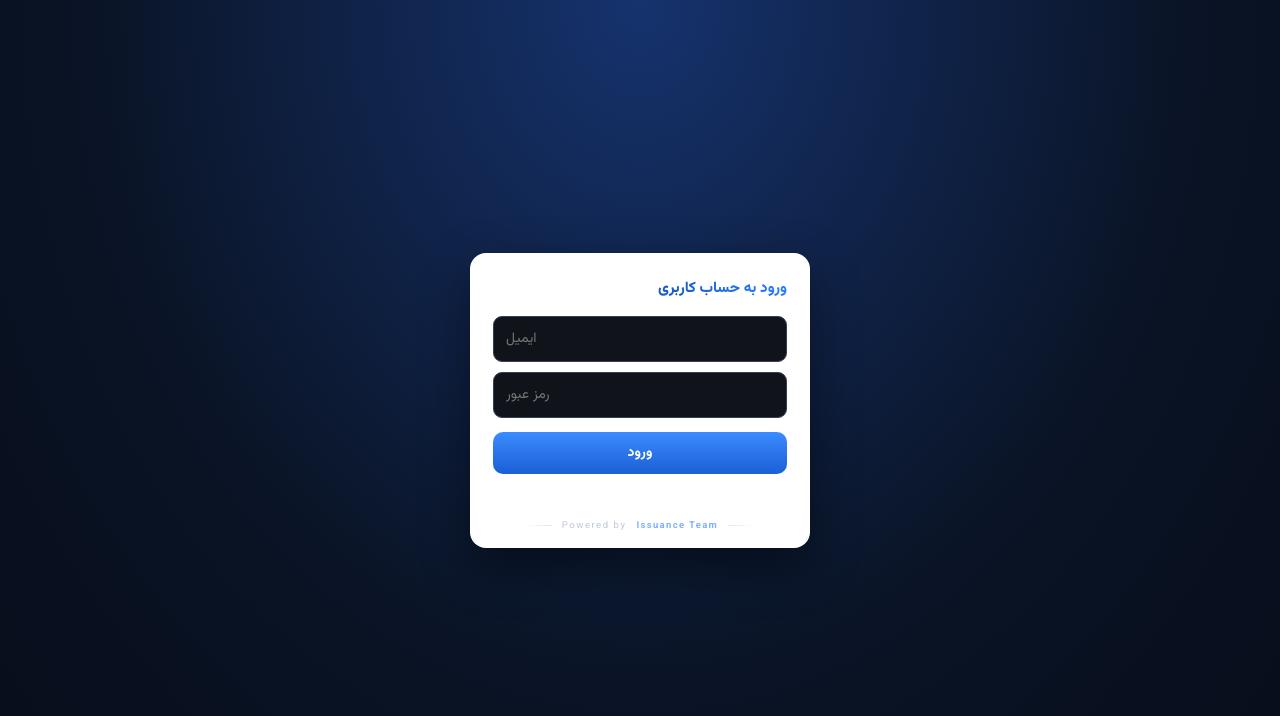
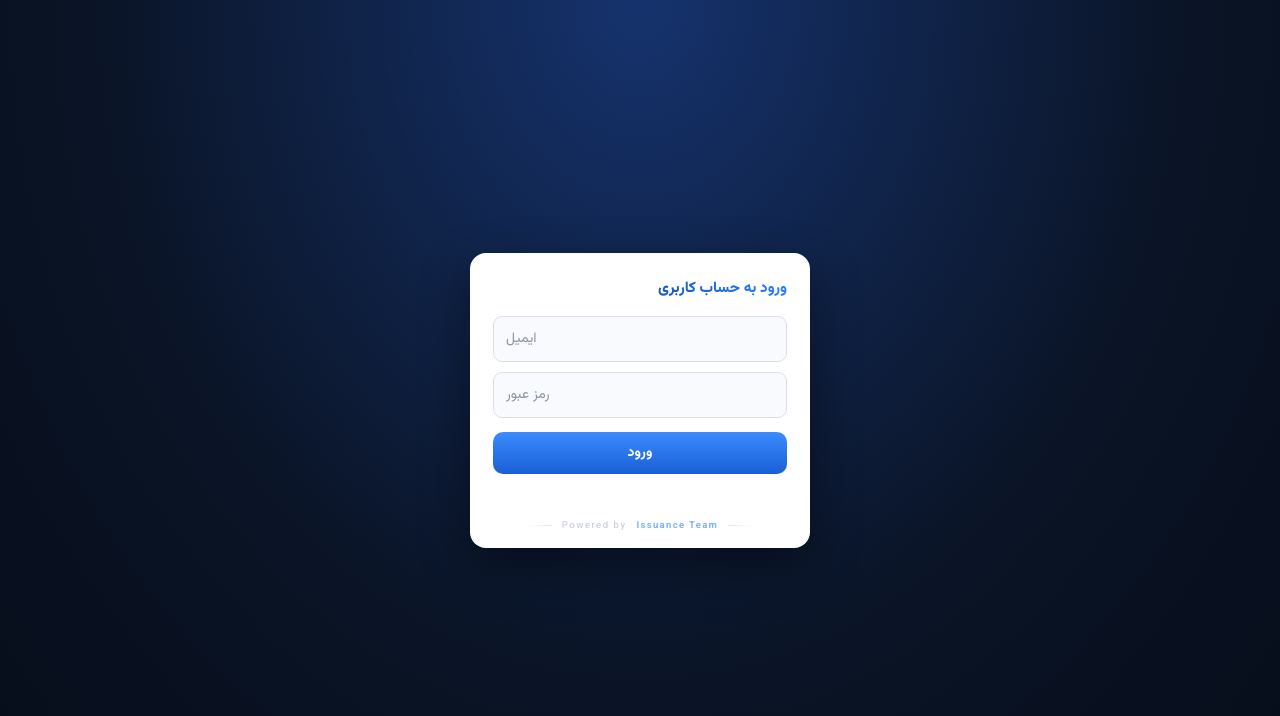
Before and after one commit to azkisellersanhab/azkisellersanhab.github.io, a plain HTML site: page index.html in a window 1280 px wide. Drawn offline with Linux system fonts and the light colour scheme.

Commit message:
Add files via upload

```diff
--- a/index.html
+++ b/index.html
@@ -371,11 +371,12 @@ body.noauth.dark #savedLogins{border-color:#5b9bff}
 body.noauth .login-modal .lf{position:relative;z-index:1}
 body.noauth .login-modal .lf.open,body.noauth .login-modal .lf:first-of-type{z-index:20}
 body.noauth #savedLogins{z-index:30}
-.login-modal input{color:#222;-webkit-text-fill-color:currentColor}
-.login-modal input:focus{color:#222}
-body.dark .login-modal input,body.dark .login-modal input:focus{color:#e2e6ec;background:#10141a}
-body.noauth .login-modal input,body.noauth .login-modal input:focus{background:#10141a;color:#e2e6ec;border-color:#364253}
-body.noauth .login-modal input:focus{border-color:#5b9bff}
+.login-modal input,.login-modal input:read-only{background:#f8fafd;color:#222;-webkit-text-fill-color:#222;caret-color:#222;border-color:#d9e0ea}
+.login-modal input:focus{background:#fff;color:#222;-webkit-text-fill-color:#222;border-color:#2b7fff}
+.login-modal input::placeholder{color:#8a94a3;-webkit-text-fill-color:#8a94a3;opacity:1}
+body.dark .login-modal input,body.dark .login-modal input:read-only{background:#10141a;color:#e2e6ec;-webkit-text-fill-color:#e2e6ec;caret-color:#e2e6ec;border-color:#364253}
+body.dark .login-modal input:focus{background:#0e1218;color:#e2e6ec;-webkit-text-fill-color:#e2e6ec;border-color:#5b9bff}
+body.dark .login-modal input::placeholder{color:#7d8899;-webkit-text-fill-color:#7d8899}
 </style>
 </head>
 <body>
```
